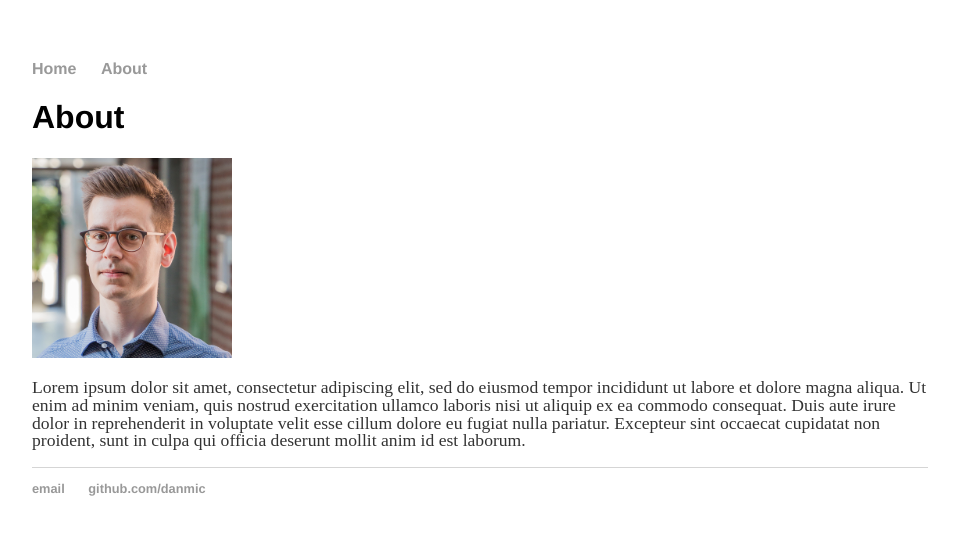
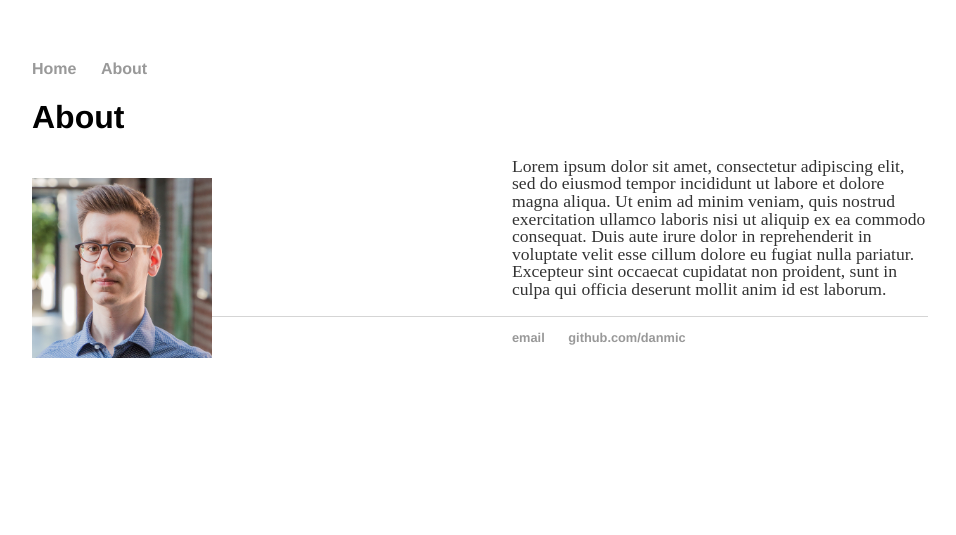
Before and after one commit to danmic/danmic.github.io, a Jekyll site: the page built from about.html, in a window 1280 px wide. Shown: the top 535 px of the page, without its empty margins (160-1116 px from the left). Built offline with Jekyll 4.4.1, drawn with Linux system fonts in a browser that asks for light colours.

Commit message:
img changes

```diff
--- a/about.html
+++ b/about.html
@@ -4,8 +4,8 @@
 ---
 <div class="blurb">
 	<h1>About</h1>
-	<div class="a">
-	<img  class="b" alt="Daniel Michelsanti" src="assets/CV-Photo.jpg" height="200" width="200">
+	<div class="aaaa">
+	<p><img  id="b" alt="Daniel Michelsanti" src="assets/CV-Photo.jpg" height="200" width="200">
+	 Lorem ipsum dolor sit amet, consectetur adipiscing elit, sed do eiusmod tempor incididunt ut labore et dolore magna aliqua. Ut enim ad minim veniam, quis nostrud exercitation ullamco laboris nisi ut aliquip ex ea commodo consequat. Duis aute irure dolor in reprehenderit in voluptate velit esse cillum dolore eu fugiat nulla pariatur. Excepteur sint occaecat cupidatat non proident, sunt in culpa qui officia deserunt mollit anim id est laborum. </p>
 	</div>
-	<p> Lorem ipsum dolor sit amet, consectetur adipiscing elit, sed do eiusmod tempor incididunt ut labore et dolore magna aliqua. Ut enim ad minim veniam, quis nostrud exercitation ullamco laboris nisi ut aliquip ex ea commodo consequat. Duis aute irure dolor in reprehenderit in voluptate velit esse cillum dolore eu fugiat nulla pariatur. Excepteur sint occaecat cupidatat non proident, sunt in culpa qui officia deserunt mollit anim id est laborum. </p>
 </div><!-- /.blurb -->
--- a/css/main.css
+++ b/css/main.css
@@ -42,9 +42,9 @@
     list-style: none;
 }
 
-.cv {
+img#b {
     float: left;
-    margin: 200px 300px 300px 0;
+    margin: 20px 300px 300px 0;
     width: 180px;
     height: 180px;
 }
```
